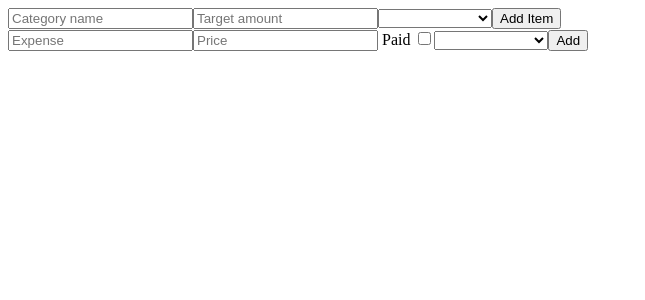
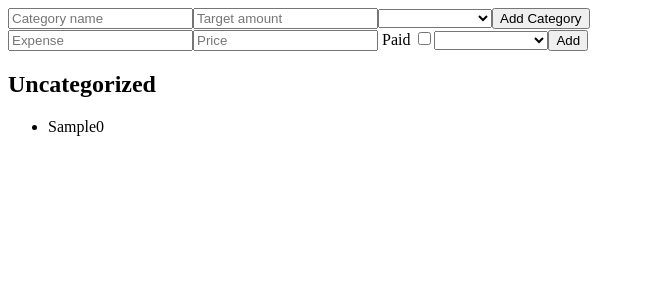
Before and after one commit to AlexanderKaG/budget-application, a Vue app: page / in a window 1280 px wide. Both pictures are taken after typing "Sample", "Sample" into the empty fields and a click on the button "Add". Shown: the top 300 px of the page, without its empty margins (0-645 px from the left). Built offline with nearby package versions, Linux system fonts and the light colour scheme.

Commit message:
Added an uncategorized item list outside of the recursive rendering for categorized lists

```diff
--- a/src/App.vue
+++ b/src/App.vue
@@ -17,11 +17,23 @@ const { addItem } = useAddItem()
 const topLevelCategories = computed(() => {
   return categories.value.filter((category) => !category.parentId)
 })
+
+const uncategorizedItems = computed(() => masterList.value.filter((item) => !item.categoryId))
 </script>
 
 <template>
   <AddCategoryForm :categories="categories" @submit="addCategory" />
   <EntryForm :categories="categories" @submit="addItem" />
+  <section v-if="uncategorizedItems.length">
+    <h2>Uncategorized</h2>
+    <ul>
+      <li v-for="item in uncategorizedItems" :key="item.id">
+        <span>{{ item.name }}</span>
+        <span>{{ item.price }}</span>
+      </li>
+    </ul>
+  </section>
+
   <CategoryNode
     v-for="category in topLevelCategories"
     :key="category.id"
--- a/src/components/AddCategoryForm.vue
+++ b/src/components/AddCategoryForm.vue
@@ -23,7 +23,6 @@ function handleSubmit() {
   // Reset form
   formItem.value.name = ''
   formItem.value.target = ''
-  formItem.value.parentId = ''
 }
 </script>
 
@@ -37,6 +36,6 @@ function handleSubmit() {
         {{ category.id }}:{{ category.name }}
       </option>
     </select>
-    <button type="submit">Add Item</button>
+    <button type="submit">Add Category</button>
   </form>
 </template>
--- a/src/components/EntryForm.vue
+++ b/src/components/EntryForm.vue
@@ -24,7 +24,6 @@ function handleSubmit() {
   formItem.value.name = ''
   formItem.value.price = ''
   formItem.value.paid = false
-  formItem.value.categoryId = ''
 }
 </script>
 
```
